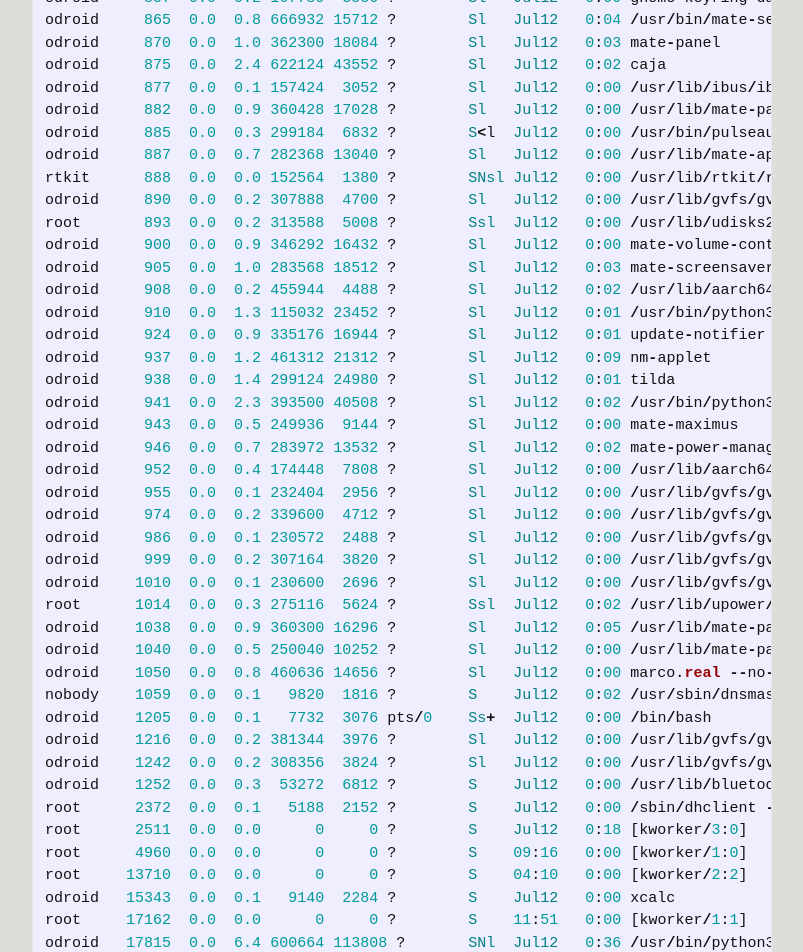
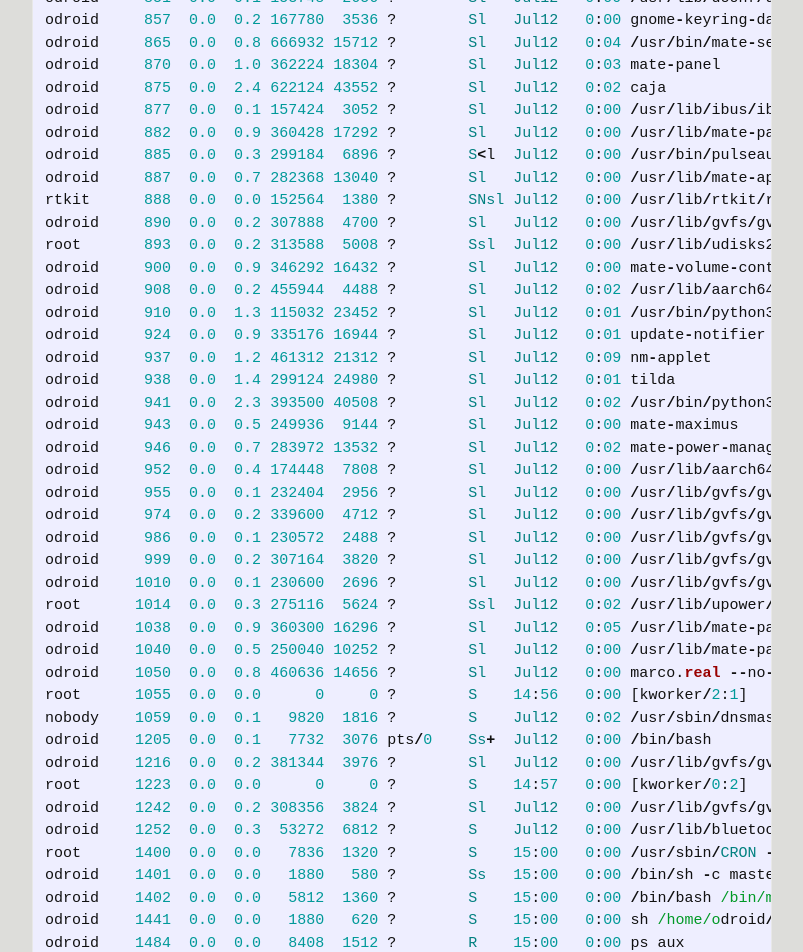
Before and after one commit to robsonneto5pi/odroid-br.github.io, a Jekyll site: the page built from _posts/2016-07-13-televator.markdown, in a window 1280 px wide and 1400 px high, scrolled down 3604 px. Shown: the top 952 px of the window, without its empty margins (238-1041 px from the left). Built offline with Jekyll 4.4.1, drawn with Linux system fonts in a browser that asks for light colours; some of the changed text lies outside the part shown.

Commit message:
2016-07-13-televator.markdown

```diff
--- a/_posts/2016-07-13-televator.markdown
+++ b/_posts/2016-07-13-televator.markdown
@@ -67,7 +67,7 @@
 root        12  0.0  0.0      0     0 ?        S    Jul12   0:00 [ksoftirqd/1]
 root        14  0.0  0.0      0     0 ?        S<   Jul12   0:00 [kworker/1:0H]
 root        15  0.0  0.0      0     0 ?        S    Jul12   0:00 [migration/2]
-root        16  0.0  0.0      0     0 ?        S    Jul12   0:00 [ksoftirqd/2]
+root        16  0.0  0.0      0     0 ?        R    Jul12   0:00 [ksoftirqd/2]
 root        18  0.0  0.0      0     0 ?        S<   Jul12   0:00 [kworker/2:0H]
 root        19  0.0  0.0      0     0 ?        S    Jul12   0:00 [migration/3]
 root        20  0.0  0.0      0     0 ?        S    Jul12   0:00 [ksoftirqd/3]
@@ -129,13 +129,14 @@
 root       439  0.0  0.4 238904  7848 ?        Ssl  Jul12   0:00 /usr/sbin/ModemManager
 message+   443  0.0  0.1   7176  3088 ?        Ss   Jul12   0:06 /usr/bin/dbus-daemon --system --address=systemd: --nofork --nopidfile --systemd-activation
 avahi      450  0.0  0.0   5816   452 ?        S    Jul12   0:00 avahi-daemon: chroot helper
-root       486  0.0  0.5 423964 10488 ?        Ssl  Jul12   0:42 /usr/sbin/NetworkManager --no-daemon
+root       486  0.0  0.5 423964 10488 ?        Ssl  Jul12   0:43 /usr/sbin/NetworkManager --no-daemon
 root       488  0.0  0.0   6420  1300 ?        Ss   Jul12   0:00 /usr/sbin/cron -f
 root       490  0.0  0.3 166612  5412 ?        Ssl  Jul12   0:00 /usr/sbin/cups-browsed
 root       582  0.0  0.1   9852  3072 ?        Ss   Jul12   0:00 /usr/sbin/sshd -D
 root       587  0.0  0.3 234648  5752 ?        Ssl  Jul12   0:00 /usr/lib/policykit-1/polkitd --no-debug
+root       598  0.0  0.0      0     0 ?        S    14:52   0:00 [kworker/0:0]
 root       604  0.0  0.2 303148  3664 ?        Ssl  Jul12   0:00 /usr/sbin/lightdm
-root       618  0.8  1.7 426756 31568 tty7     Ss+  Jul12  13:31 /usr/lib/xorg/Xorg -core :0 -seat seat0 -auth /var/run/lightdm/root/:0 -nolisten tcp vt7 -novtswitch
+root       618  0.8  1.3 385876 23772 tty7     Ss+  Jul12  13:33 /usr/lib/xorg/Xorg -core :0 -seat seat0 -auth /var/run/lightdm/root/:0 -nolisten tcp vt7 -novtswitch
 root       643  0.0  0.0   5168   800 ttyS0    Ss+  Jul12   0:00 /sbin/agetty --keep-baud 115200 38400 9600 ttyS0 vt220
 root       646  0.0  0.0   5352   732 tty1     Ss+  Jul12   0:00 /sbin/agetty --noclear tty1 linux
 ntp        650  0.0  0.1  80440  2292 ?        Ss   Jul12   0:11 /usr/sbin/ntpd -p /var/run/ntpd.pid -g -u 119:125
@@ -158,17 +159,16 @@
 odroid     851  0.0  0.1 153748  2656 ?        Sl   Jul12   0:00 /usr/lib/dconf/dconf-service
 odroid     857  0.0  0.2 167780  3536 ?        Sl   Jul12   0:00 gnome-keyring-daemon --start
 odroid     865  0.0  0.8 666932 15712 ?        Sl   Jul12   0:04 /usr/bin/mate-settings-daemon
-odroid     870  0.0  1.0 362300 18084 ?        Sl   Jul12   0:03 mate-panel
+odroid     870  0.0  1.0 362224 18304 ?        Sl   Jul12   0:03 mate-panel
 odroid     875  0.0  2.4 622124 43552 ?        Sl   Jul12   0:02 caja
 odroid     877  0.0  0.1 157424  3052 ?        Sl   Jul12   0:00 /usr/lib/ibus/ibus-engine-simple
-odroid     882  0.0  0.9 360428 17028 ?        Sl   Jul12   0:00 /usr/lib/mate-panel/wnck-applet
-odroid     885  0.0  0.3 299184  6832 ?        S<l  Jul12   0:00 /usr/bin/pulseaudio --start --log-target=syslog
+odroid     882  0.0  0.9 360428 17292 ?        Sl   Jul12   0:00 /usr/lib/mate-panel/wnck-applet
+odroid     885  0.0  0.3 299184  6896 ?        S<l  Jul12   0:00 /usr/bin/pulseaudio --start --log-target=syslog
 odroid     887  0.0  0.7 282368 13040 ?        Sl   Jul12   0:00 /usr/lib/mate-applets/trashapplet
 rtkit      888  0.0  0.0 152564  1380 ?        SNsl Jul12   0:00 /usr/lib/rtkit/rtkit-daemon
 odroid     890  0.0  0.2 307888  4700 ?        Sl   Jul12   0:00 /usr/lib/gvfs/gvfs-udisks2-volume-monitor
 root       893  0.0  0.2 313588  5008 ?        Ssl  Jul12   0:00 /usr/lib/udisks2/udisksd --no-debug
 odroid     900  0.0  0.9 346292 16432 ?        Sl   Jul12   0:00 mate-volume-control-applet
-odroid     905  0.0  1.0 283568 18512 ?        Sl   Jul12   0:03 mate-screensaver
 odroid     908  0.0  0.2 455944  4488 ?        Sl   Jul12   0:02 /usr/lib/aarch64-linux-gnu/deja-dup/deja-dup-monitor
 odroid     910  0.0  1.3 115032 23452 ?        Sl   Jul12   0:01 /usr/bin/python3 /usr/share/system-config-printer/applet.py
 odroid     924  0.0  0.9 335176 16944 ?        Sl   Jul12   0:01 update-notifier
@@ -187,30 +187,31 @@
 odroid    1038  0.0  0.9 360300 16296 ?        Sl   Jul12   0:05 /usr/lib/mate-panel/clock-applet
 odroid    1040  0.0  0.5 250040 10252 ?        Sl   Jul12   0:00 /usr/lib/mate-panel/notification-area-applet
 odroid    1050  0.0  0.8 460636 14656 ?        Sl   Jul12   0:00 marco.real --no-composite
+root      1055  0.0  0.0      0     0 ?        S    14:56   0:00 [kworker/2:1]
 nobody    1059  0.0  0.1   9820  1816 ?        S    Jul12   0:02 /usr/sbin/dnsmasq --no-resolv --keep-in-foreground --no-hosts --bind-interfaces --pid-file=/var/run/NetworkManager/dnsmasq.pid --listen-address=127.0.1.1 --cache-size=0 --proxy-dnssec --enable-dbus=org.freedesktop.NetworkManager.dnsmasq --conf-dir=/etc/NetworkManager/dnsmasq.d
 odroid    1205  0.0  0.1   7732  3076 pts/0    Ss+  Jul12   0:00 /bin/bash
 odroid    1216  0.0  0.2 381344  3976 ?        Sl   Jul12   0:00 /usr/lib/gvfs/gvfsd-network --spawner :1.1 /org/gtk/gvfs/exec_spaw/1
+root      1223  0.0  0.0      0     0 ?        S    14:57   0:00 [kworker/0:2]
 odroid    1242  0.0  0.2 308356  3824 ?        Sl   Jul12   0:00 /usr/lib/gvfs/gvfsd-dnssd --spawner :1.1 /org/gtk/gvfs/exec_spaw/3
 odroid    1252  0.0  0.3  53272  6812 ?        S    Jul12   0:00 /usr/lib/bluetooth/obexd
+root      1400  0.0  0.0   7836  1320 ?        S    15:00   0:00 /usr/sbin/CRON -f
+odroid    1401  0.0  0.0   1880   580 ?        Ss   15:00   0:00 /bin/sh -c mastershell.sh
+odroid    1402  0.0  0.0   5812  1360 ?        S    15:00   0:00 /bin/bash /bin/mastershell.sh
+odroid    1441  0.0  0.0   1880   620 ?        S    15:00   0:00 sh /home/odroid/rodolfo/odroid-br.github.io/_scripts/odroid-monitor.sh
+odroid    1484  0.0  0.0   8408  1512 ?        R    15:00   0:00 ps aux
 root      2372  0.0  0.1   5188  2152 ?        S    Jul12   0:00 /sbin/dhclient -d -q -sf /usr/lib/NetworkManager/nm-dhcp-helper -pf /var/run/dhclient-eth0.pid -lf /var/lib/NetworkManager/dhclient-468ede86-35c2-47ec-bc19-ca930e001090-eth0.lease -cf /var/lib/NetworkManager/dhclient-eth0.conf eth0
 root      2511  0.0  0.0      0     0 ?        S    Jul12   0:18 [kworker/3:0]
 root      4960  0.0  0.0      0     0 ?        S    09:16   0:00 [kworker/1:0]
 root     13710  0.0  0.0      0     0 ?        S    04:10   0:00 [kworker/2:2]
 odroid   15343  0.0  0.1   9140  2284 ?        S    Jul12   0:00 xcalc
 root     17162  0.0  0.0      0     0 ?        S    11:51   0:00 [kworker/1:1]
-odroid   17815  0.0  6.4 600664 113808 ?       SNl  Jul12   0:36 /usr/bin/python3 /usr/bin/update-manager --no-update --no-focus-on-map
+odroid   17815  0.0  6.4 600664 113856 ?       SNl  Jul12   0:36 /usr/bin/python3 /usr/bin/update-manager --no-update --no-focus-on-map
 odroid   18034  0.0  0.1   9140  2288 ?        S    Jul12   0:00 xcalc
-root     19073  0.0  0.0      0     0 ?        S    Jul12   0:28 [kworker/3:2]
+root     19073  0.0  0.0      0     0 ?        S    Jul12   0:29 [kworker/3:2]
 odroid   20320  0.0  0.1   9140  2284 ?        S    Jul12   0:00 xcalc
 root     23302  0.0  0.0      0     0 ?        S    13:00   0:00 [kworker/u8:1]
 root     28031  0.0  0.0      0     0 ?        S    13:55   0:00 [kworker/2:0]
 root     28588  0.0  0.0      0     0 ?        S    14:00   0:00 [kworker/u8:2]
-root     30362  0.0  0.0      0     0 ?        S    14:22   0:00 [kworker/0:0]
-odroid   30689  0.1  0.4  53360  7768 ?        S    14:26   0:00 /usr/lib/mate-screensaver/floaters /usr/share/pixmaps/mate-logo-white.svg
-root     30810  0.0  0.0      0     0 ?        S    14:27   0:00 [kworker/0:2]
-root     30977  0.0  0.0   7836  1320 ?        S    14:30   0:00 /usr/sbin/CRON -f
-odroid   30978  0.0  0.0   1880   584 ?        Ss   14:30   0:00 /bin/sh -c mastershell.sh
-odroid   30979  0.0  0.0   5812  1376 ?        S    14:30   0:00 /bin/bash /bin/mastershell.sh
-odroid   31028  0.0  0.0   1880   624 ?        S    14:30   0:00 sh /home/odroid/rodolfo/odroid-br.github.io/_scripts/odroid-monitor.sh
-odroid   31071  0.0  0.0   8408  1516 ?        R    14:30   0:00 ps aux
 {% endhighlight %}
+
+![picture of my screen](https://raw.githubusercontent.com/odroid-br/televator-c2/master/screenshot.png =250x)
```
Also changed, not shown: other parts of _posts/2016-07-13-televator.markdown (+5 -5 lines).
